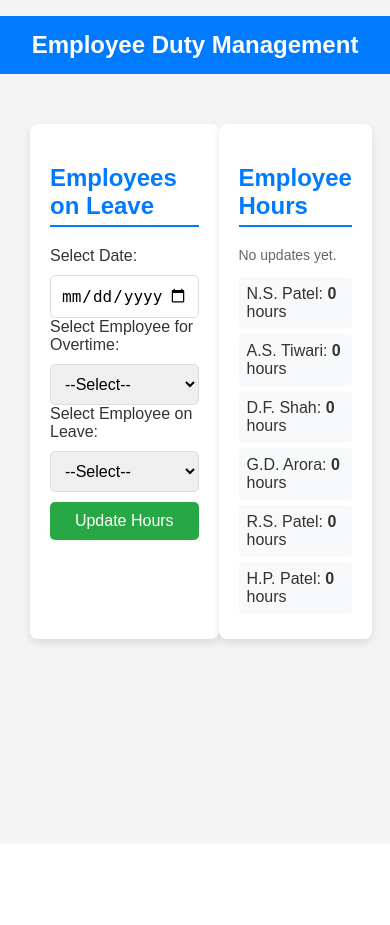
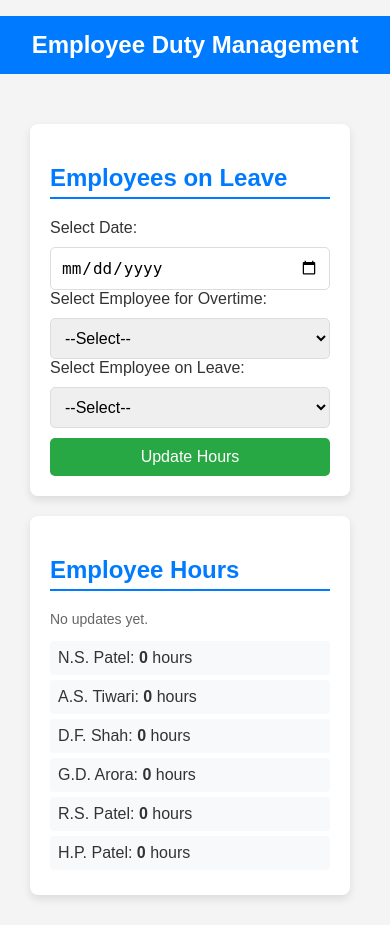
Before and after one commit to Hani-3/Employee-duty-Management, a Flask app: page / in a window 390 px wide. Before the commit the page ends 649 px from the top, so only its background shows below. Run offline with Flask 3, Linux system fonts and the light colour scheme.

Commit message:
Update: css Update

```diff
--- a/templates/index.html
+++ b/templates/index.html
@@ -14,15 +14,18 @@
         }
         .container {
             display: flex;
-            justify-content: space-around;
-            padding: 30px;
+            flex-wrap: wrap;
+            justify-content: center;
+            padding: 20px;
         }
         .panel {
             background: #fff;
             box-shadow: 0px 4px 8px rgba(0, 0, 0, 0.1);
             border-radius: 8px;
             padding: 20px;
-            width: 45%;
+            width: 100%;
+            max-width: 45%;
+            margin: 10px;
         }
         h1 {
             text-align: center;
@@ -39,7 +42,6 @@
         }
         select, button, input[type="date"] {
             width: 100%;
-            max-width: 100%;
             padding: 10px;
             margin-top: 10px;
             border: 1px solid #ddd;
@@ -68,12 +70,31 @@
             margin: 5px 0;
             border-radius: 4px;
         }
+        @media (max-width: 768px) {
+            .container {
+                display: flex;
+                flex-direction: column;
+                justify-content: space-between;
+            }
+            .panel {
+                width: 100%;
+                max-width: 90%;
+            }
+        }
+        @media (max-width: 500px) {
+            .panel {
+                width: 100%;
+                max-width: 80%;
+            }
+        }
+
+
     </style>
 </head>
 <body>
     <h1>Employee Duty Management</h1>
     <div class="container">
-        <div class="panel">
+        <div class="panel left-panel">
             <h2>Employees on Leave</h2>
             <form method="POST">
                 <label for="date">Select Date:</label>
@@ -98,7 +119,7 @@
                 <button type="submit">Update Hours</button>
             </form>
         </div>
-        <div class="panel">
+        <div class="panel right-panel">
             <h2>Employee Hours</h2>
             <div class="timestamp">
                 {% if last_updated %}
```
Also changed, not shown: app.py (+0 -58 lines), templates/index2.html (deleted).
